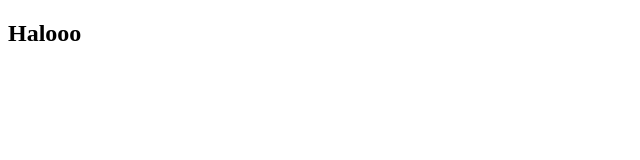
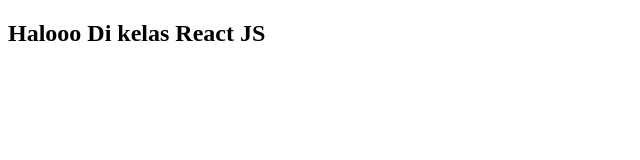
Before and after one commit to Aldyy123/rjsfga, a website: page index.html in a window 1280 px wide. Shown: the whole page, without its empty margins (0-640 px from the left). Drawn offline with Linux system fonts and the light colour scheme.

Commit message:
Penambahan

```diff
--- a/index.html
+++ b/index.html
@@ -7,6 +7,6 @@
     <title>React Js</title>
 </head>
 <body>
-    <h2>Halooo</h2>
+    <h2>Halooo Di kelas React JS </h2>
 </body>
 </html>
```
